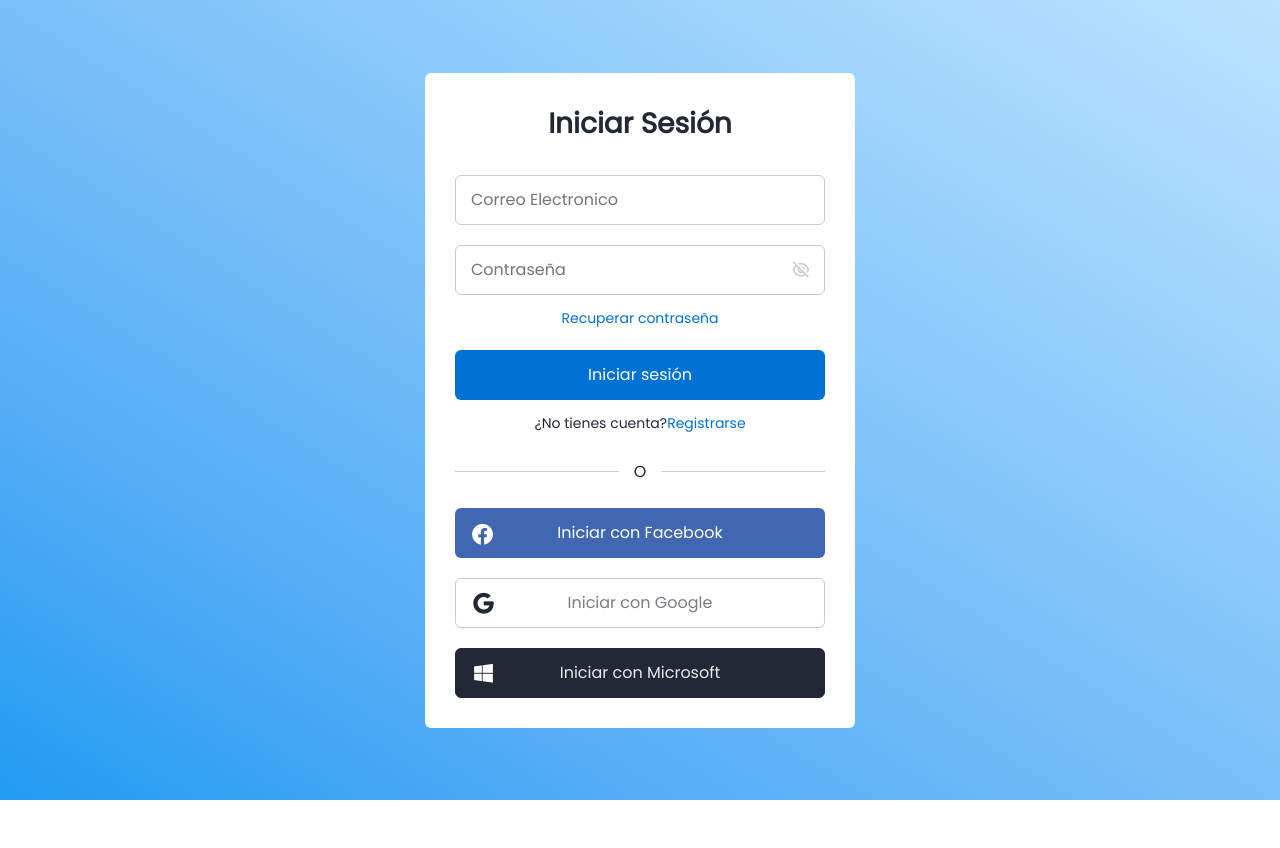
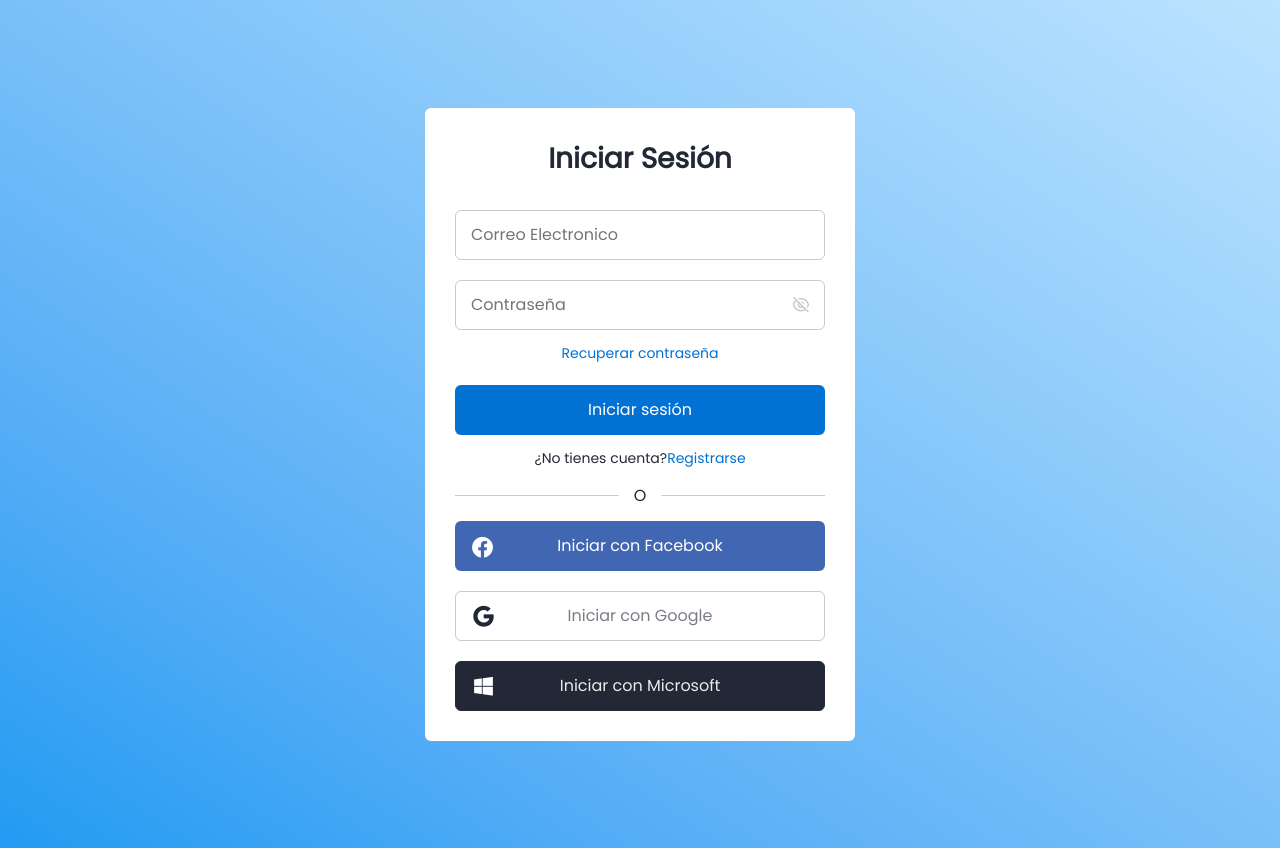
Before and after one commit to Jancko1/Plataforma-03, a React app in the folder client/: page /login in a window 1280 px wide. Before the commit the page ends 800 px from the top, so only its background shows below. Built offline with nearby package versions, Linux system fonts and the light colour scheme; the HTML template or start-up script is replaced by a standard one.

Commit message:
add: Cambios en el Login

```diff
--- a/client/src/pages/login.jsx
+++ b/client/src/pages/login.jsx
@@ -87,6 +87,9 @@ function Login() {
         </div>
       </div>
 
+
+
+
       {/* ---------------Sección de registro---------------*/}
 
       <div className="form signup">
--- a/client/src/styles/loginStyle.css
+++ b/client/src/styles/loginStyle.css
@@ -20,7 +20,7 @@
     align-items: center;
     justify-content: center;
     background-image: linear-gradient(to left bottom, #bce3ff, #9bd2fc, #79c0f9, #55adf6, #229bf2);
-    column-gap: 30px;
+    column-gap: 0px;
 }
 /*-----Clase Container Form-----*/
 .form{
@@ -31,7 +31,7 @@
     background: var(--background-login);
     border-radius: 6px;
 }
-/* Cambio de Login a Register */
+/* ------------------------Cambio de Login a Register------------------------ */
 .form.signup{
     opacity: 0;
     pointer-events: none;
@@ -202,6 +202,15 @@ a.Microsoft span{
     color: var(--background-login);
 }
 
+@media screen and (max-width:1400px){
+    .container__login{
+        height: 106vh;
+
+    }
+    .line{
+        margin: 25px 0px;
+    }
+}
 
 @media screen and (max-width:400px){
     .form{
```
